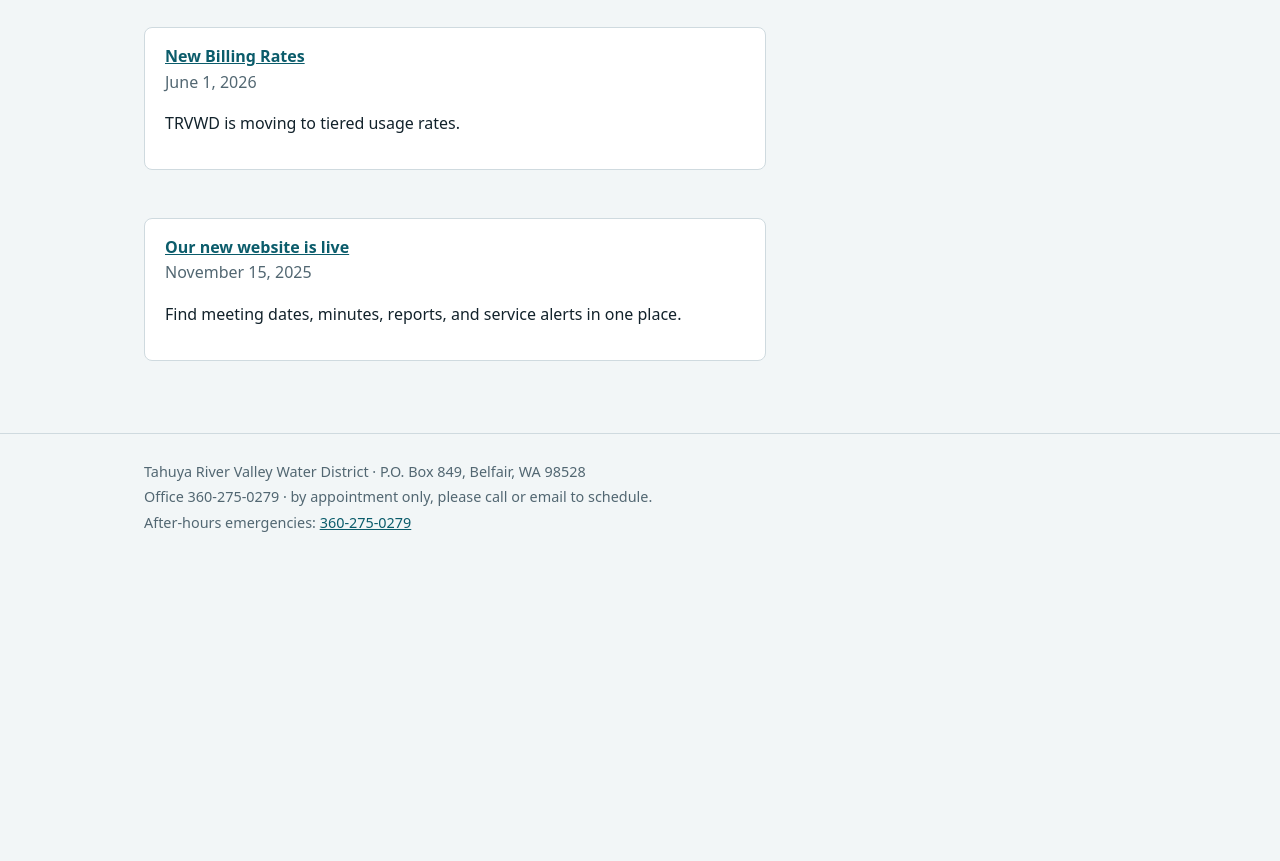
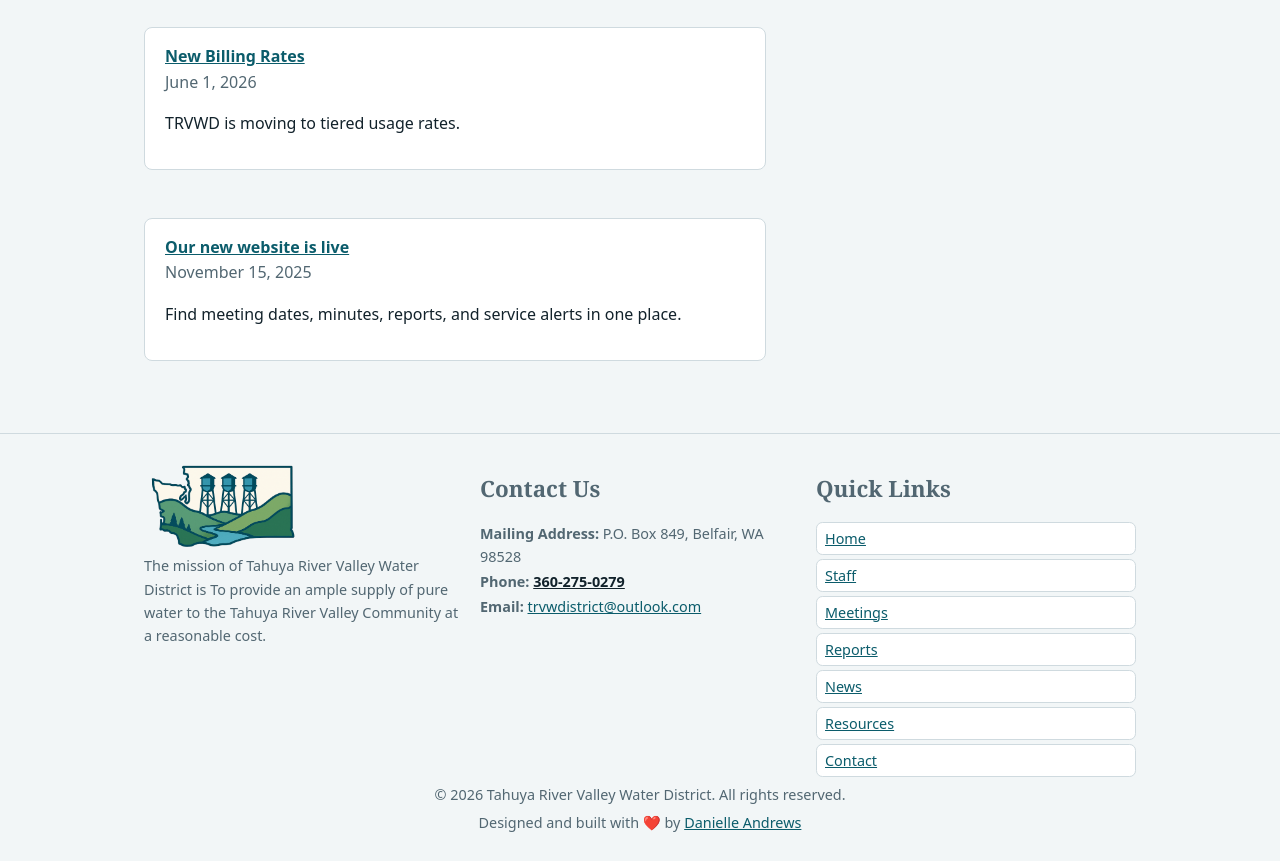
Before and after one commit to DrAcula27/trvwd, an Astro site: page / in a window 1280 px wide. Shown: the part 1352-2213 px from the top of the page. Before the commit the page ends 1912 px from the top, so only its background shows below. Built offline with nearby package versions, Linux system fonts and the light colour scheme; Astro itself is replaced by a stand-in of ours; no server answers.

Commit message:
build footer component

```diff
--- a/src/components/Footer.astro
+++ b/src/components/Footer.astro
@@ -1,11 +1,77 @@
 ---
-import { site } from '../config';
+import { site } from "../config";
 ---
 
 <footer class="site-footer">
-  <div class="wrap">
-    <p>{site.name} · {site.mailingAddress}</p>
-    <p>Office {site.phone} · {site.hours}</p>
-    <p>After-hours emergencies: <a href={`tel:${site.phone}`}>{site.phone}</a></p>
+  <div class="wrap grid">
+    <section class="footer-mission">
+      <img
+        src="/images/logos/logo_NoText.png"
+        alt="Tahuya River Valley Water District Logo"
+        class="footer-logo"
+      />
+      <p>
+        The mission of {site.name} is {site.mission}
+      </p>
+    </section>
+    <section class="footer-contact">
+      <h2 class="footer-heading">Contact Us</h2>
+      <p>
+        <strong>Mailing Address:</strong> {site.mailingAddress}
+      </p>
+      <p>
+        <strong>Phone:</strong>{" "}
+        <a href={`tel:${site.phone}`} class="phone-link">
+          {site.phone}
+        </a>
+      </p>
+      <p>
+        <strong>Email:</strong>{" "}
+        <a href={`mailto:${site.email}`} class="email-link">
+          {site.email}
+        </a>
+      </p>
+    </section>
+    <section class="footer-links">
+      <h2 class="footer-heading">Quick Links</h2>
+      <ul class="footer-links-list">
+        <a href="/">
+          <li class="footer-link">Home</li>
+        </a>
+        <a href="/staff">
+          <li class="footer-link">Staff</li>
+        </a>
+        <a href="/meetings">
+          <li class="footer-link">Meetings</li>
+        </a>
+        <a href="/reports">
+          <li class="footer-link">Reports</li>
+        </a>
+        <a href="/news">
+          <li class="footer-link">News</li>
+        </a>
+        <a href="/resources">
+          <li class="footer-link">Resources</li>
+        </a>
+        <a href="/contact">
+          <li class="footer-link">Contact</li>
+        </a>
+      </ul>
+    </section>
+  </div>
+  <div class="center">
+    <p class="footer-copyright">
+      &copy; {new Date().getFullYear()} {site.name}. All rights reserved.
+    </p>
+    <p class="attribution">
+      Designed and built with ❤️ by{" "}
+      <a
+        href="https://danielle-andrews.devdecks.com"
+        target="_blank"
+        rel="noopener noreferrer"
+      >
+        Danielle Andrews
+      </a>
+    </p>
   </div>
 </footer>
```
